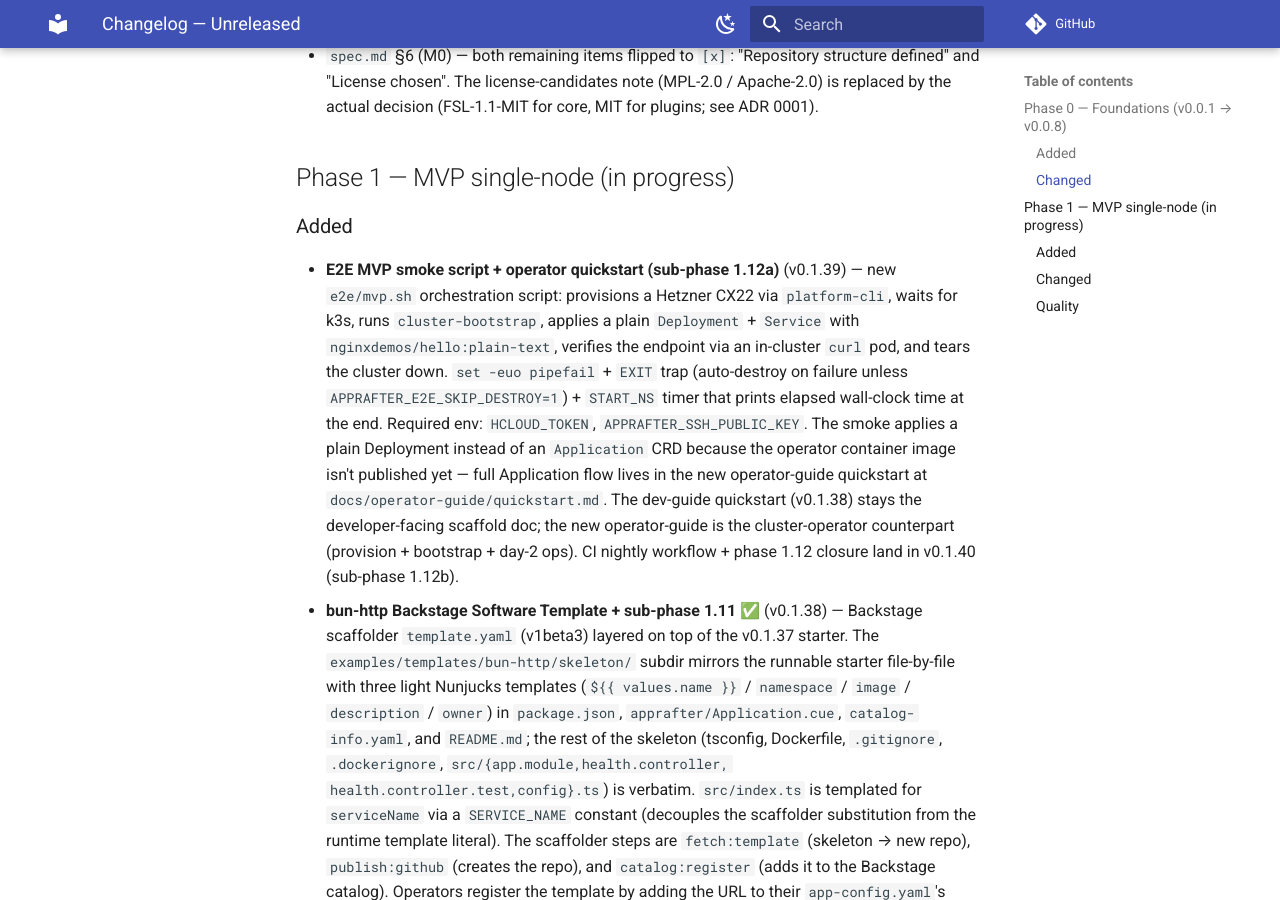
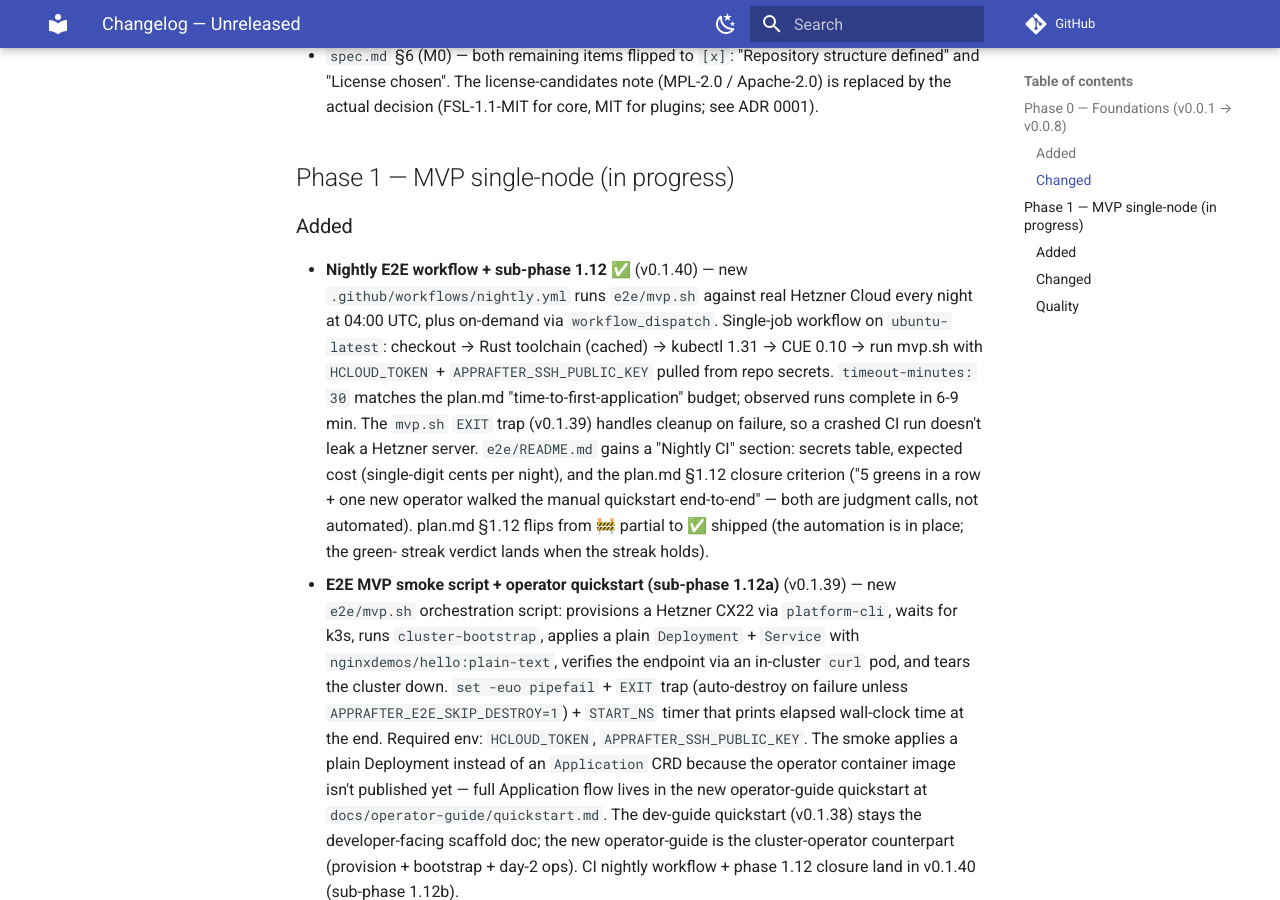
Before and after one commit to AppRafter/apprafter, an MkDocs documentation site: the page built from docs/changelog/UNRELEASED.md, in a window 1280 px wide and 900 px high, scrolled down 1308 px. Built offline with MkDocs 1.6.1 and Material for MkDocs 9.7.7, drawn with Linux system fonts in a browser that asks for light colours; comment, search, counter and statistics services are not loaded.

Commit message:
docs: close phase 1.12 with v0.1.40 (nightly E2E workflow)

```diff
--- a/docs/changelog/UNRELEASED.md
+++ b/docs/changelog/UNRELEASED.md
@@ -61,6 +61,23 @@ the `0.0.x` series; semver starts at 1.0.
 
 ### Added
 
+- **Nightly E2E workflow + sub-phase 1.12 ✅** (v0.1.40) — new
+  `.github/workflows/nightly.yml` runs `e2e/mvp.sh` against real
+  Hetzner Cloud every night at 04:00 UTC, plus on-demand via
+  `workflow_dispatch`. Single-job workflow on `ubuntu-latest`:
+  checkout → Rust toolchain (cached) → kubectl 1.31 → CUE 0.10 →
+  run mvp.sh with `HCLOUD_TOKEN` + `APPRAFTER_SSH_PUBLIC_KEY`
+  pulled from repo secrets. `timeout-minutes: 30` matches the
+  plan.md "time-to-first-application" budget; observed runs
+  complete in 6-9 min. The `mvp.sh` `EXIT` trap (v0.1.39) handles
+  cleanup on failure, so a crashed CI run doesn't leak a Hetzner
+  server. `e2e/README.md` gains a "Nightly CI" section: secrets
+  table, expected cost (single-digit cents per night), and the
+  plan.md §1.12 closure criterion ("5 greens in a row + one new
+  operator walked the manual quickstart end-to-end" — both are
+  judgment calls, not automated). plan.md §1.12 flips from 🚧
+  partial to ✅ shipped (the automation is in place; the green-
+  streak verdict lands when the streak holds).
 - **E2E MVP smoke script + operator quickstart (sub-phase 1.12a)**
   (v0.1.39) — new `e2e/mvp.sh` orchestration script: provisions a
   Hetzner CX22 via `platform-cli`, waits for k3s, runs
```
Also changed, not shown: plan.md (+8 -7 lines).
